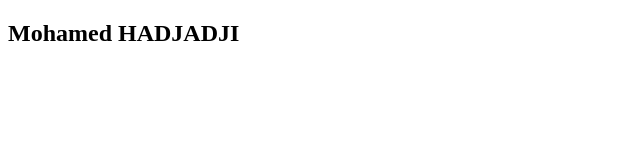
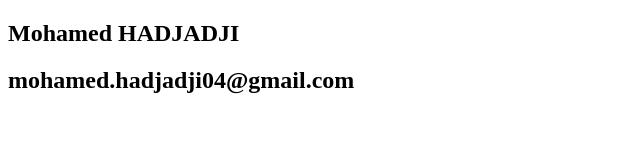
Before and after one commit to mohamed-hadjadji/lab2git, a plain HTML site: page index.html in a window 1280 px wide. Shown: the whole page, without its empty margins (0-640 px from the left). Drawn offline with Linux system fonts and the light colour scheme.

Commit message:
branche momo git

```diff
--- a/index.html
+++ b/index.html
@@ -8,5 +8,6 @@
 </head>
 <body>
     <h2>Mohamed HADJADJI</h2>
+    <h2>mohamed.hadjadji04@gmail.com</h2>
 </body>
 </html>
```
